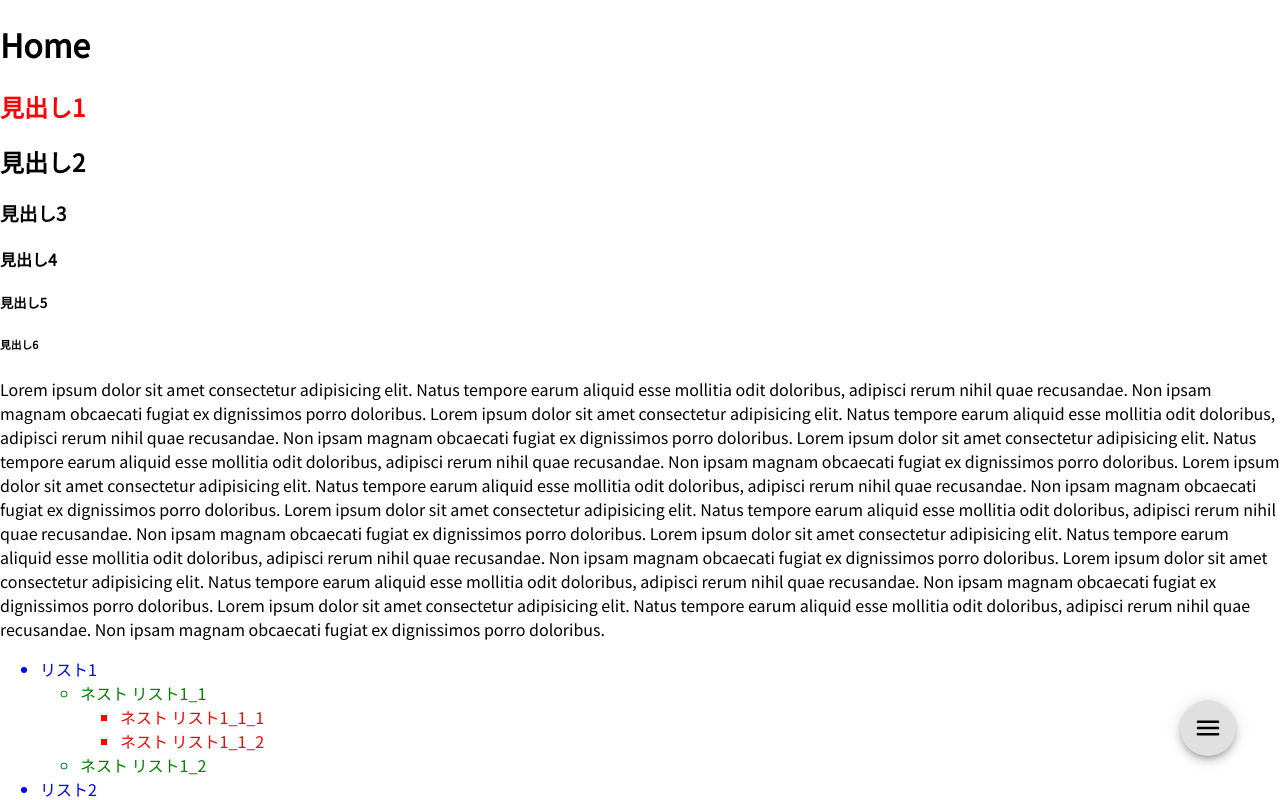
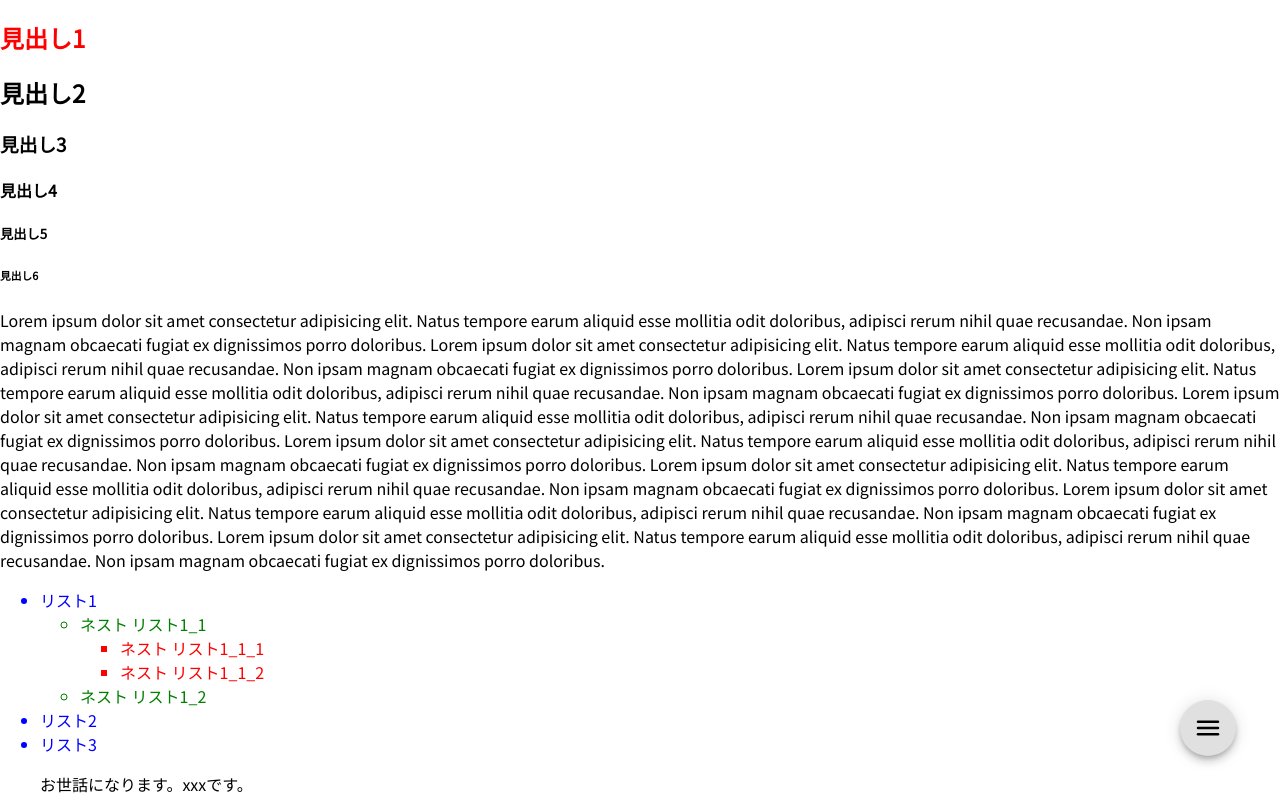
Before and after one commit to sh-fes/sh-fes, a React (Create React App) app: page / in a window 1280 px wide. Shown: the top 800 px of the page. Built offline with nearby package versions, Linux system fonts and the light colour scheme.

Commit message:
Change Import文の修正・使用していなかった要素の削除

```diff
--- a/src/Components/Templates/Article.template.tsx
+++ b/src/Components/Templates/Article.template.tsx
@@ -1,4 +1,4 @@
-import { Component } from 'react';
+import React, { Component } from 'react';
 import { default as content } from '../../sample/SampleText';
 import { MarkdownConverter } from './Markdown';
 
--- a/src/pages/Home.tsx
+++ b/src/pages/Home.tsx
@@ -14,9 +14,6 @@ class Home extends Component<Props, States> {
                     <title>Home</title>
                 </Helmet>
                 <Base>
-                    <div className='home'>
-                        <h1>Home</h1>
-                    </div>
                     <ArticleTemplates />
                 </Base>
             </>
```
